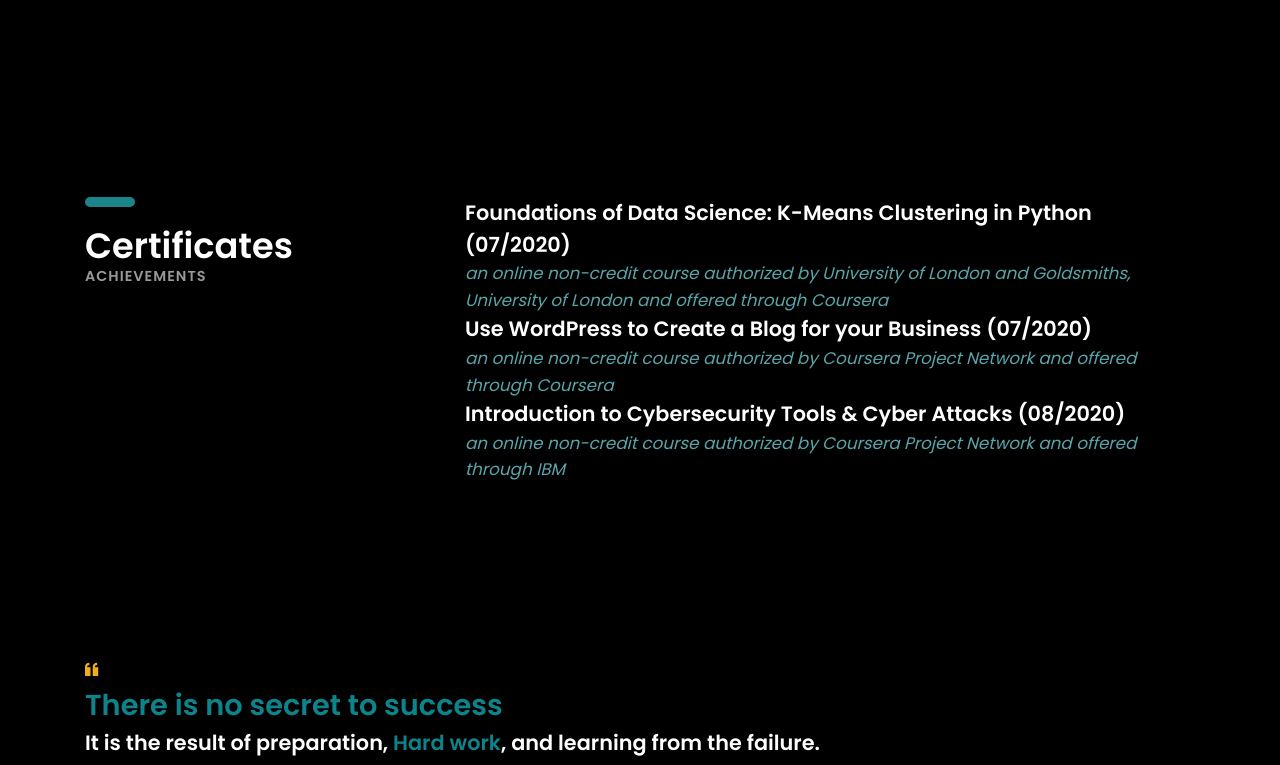
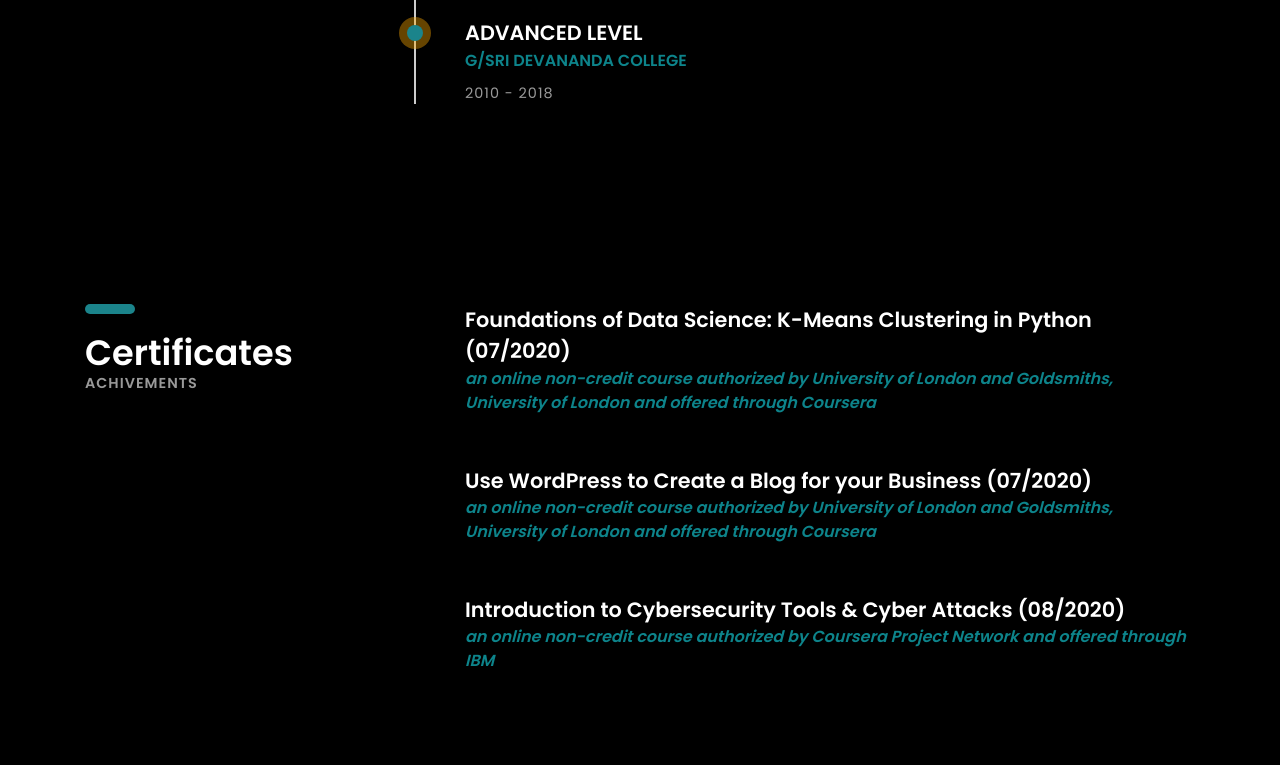
Before and after one commit to apekshaRathnamali/apekshaRathnamali.github.io, a plain HTML site: page index.html in a window 1280 px wide. Shown: the part 5515-6280 px from the top of the page. Drawn offline with Linux system fonts and the light colour scheme; files whose address does not match are found by name.

Commit message:
Update index.html

```diff
--- a/index.html
+++ b/index.html
@@ -220,7 +220,6 @@
 		<br>
 		<br>
 
-
 		<section class="experience-section section">
 		<div class="container">
 			<div class="row">
@@ -230,25 +229,24 @@
 						<h6 class="font-lite-black"><b>PREVIOUS JOBS</b></h6>
 					</div>
 				</div><!-- col-sm-4 -->
-
-
-					<div class="experience margin-b-50">
+				<div class="col-sm-8">
+					<div class="experience-wrapper">
+						<div class="education margin-b-50">
 							<h4><b>TECHOPS INTERN</b></h4>
 							<h5 class="font-yellow"><b>VIRTUSA PVT. LTD.</b></h5>
-						<h6 class="margin-t-10">October 2020 - October 2021</h6>
-						<p class="font-semi-white margin-tb-30"> </p>
-
-					</div><!-- experience -->
+							<h6 class="font-lite-black margin-t-10">OCTOBER 2020 - OCTOBER 2021</h6>
+							<p class="margin-tb-30"> </p>
+						</div><!-- education -->
 
 						<div class="experience margin-b-50">
 							<h4><b>SOFTWARE ENGINEER INTERN</b></h4>
 							<h5 class="font-yellow"><b>QAUADRATE TECH SOLUTIONS</b></h5>
-						<h6 class="margin-t-10">July 2020 - October 2020</h6>
-						<p class="font-semi-white margin-tb-30"> </p>
-
+							<h6 class="font-lite-black margin-t-10">JULY 2020 - OCTOBER 2020</h6>
+							<p class="margin-tb-30"> </p>
 						</div><!-- experience -->
 
-
+					</div><!-- experience-wrapper -->
+				</div><!-- col-sm-8 -->
 			</div><!-- row -->
 		</div><!-- container -->
 
@@ -294,42 +292,44 @@
 
 	</section><!-- about-section -->
 
-	<section class="experience-section section">
+	<section class="certificate-section section">
 		<div class="container">
 			<div class="row">
 				<div class="col-sm-4">
 					<div class="heading">
 						<h2><b>Certificates</b></h2>
-						<h6 class="font-lite-black"><b>ACHIEVEMENTS</b></h6>
+						<h6 class="font-lite-black"><b>ACHIVEMENTS</b></h6>
 					</div>
 				</div><!-- col-sm-4 -->
 				<div class="col-sm-8">
-					<ul>
-						<li><h4><b>Foundations of Data Science: K-Means Clustering in Python
-							(07/2020)</b></h4></li>
+					<div class="certificate-wrapper">
+						<div class="certificate margin-b-50">
+							<h4><b>Foundations of Data Science: K-Means Clustering in Python
+							(07/2020)</b></h4>
+							<h5 class="font-yellow"><b><i>an online non-credit course authorized by University of London and
+								Goldsmiths, University of London and offered through Coursera</i></b></h5>
+							<p class="margin-tb-30"> </p>
+						</div><!-- certificate -->
 
-							<p><i>an online non-credit course authorized by University of London and
-								Goldsmiths, University of London and offered through Coursera
-							</i></p>
+						<div class="certificate margin-b-50">
+							<h4><b>Use WordPress to Create a Blog for your Business (07/2020)</b></h4>
+							<h5 class="font-yellow"><b><i>an online non-credit course authorized by University of London and
+								Goldsmiths, University of London and offered through Coursera</i></b></h5>
+							<p class="margin-tb-30"> </p>
+						</div><!-- certificate -->
 
-						<li><h4><b>Use WordPress to Create a Blog for your Business (07/2020)</b></h4></li>
-
-							<p><i>an online non-credit course authorized by Coursera Project Network and
-								offered through Coursera</i></p>
-
-						<li><h4><b>Introduction to Cybersecurity Tools & Cyber Attacks (08/2020)</b></h4></li>
-
-							<p><i>an online non-credit course authorized by Coursera Project Network and offered through
-								IBM</i></p>
-						</ul>
-
-
-
-
+						<div class="certificate margin-b-50">
+							<h4><b>Introduction to Cybersecurity Tools & Cyber Attacks (08/2020)</b></h4>
+							<h5 class="font-yellow"><b><i>an online non-credit course authorized by Coursera Project Network and offered through
+								IBM</i></b></h5>
+							<p class="margin-tb-30"> </p>
+						</div><!-- certificate -->
+					</div><!-- certificate-wrapper -->
 				</div><!-- col-sm-8 -->
 			</div><!-- row -->
 		</div><!-- container -->
-	</section><!-- about-section -->
+
+	</section><!-- certificate-section -->
 
 	<br>
 	<section class="counter-section" id="counter">
```
Lines whose indentation alone changed are shown as unchanged.
